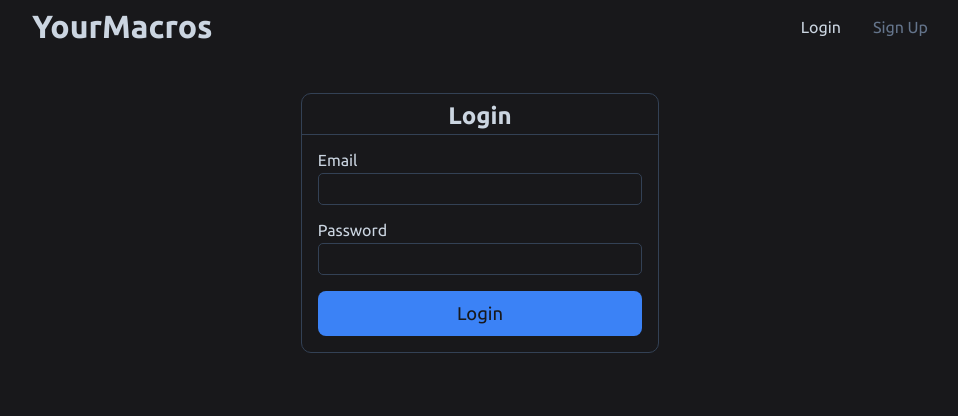
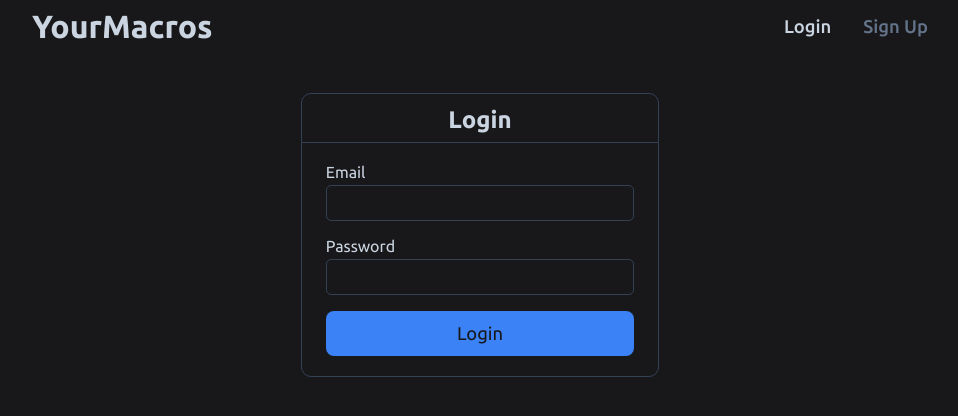
Before and after one commit to jonmico/your-macros, a React (Vite) app in the folder client/: page /login in a window 1280 px wide. Shown: the top 416 px of the page, without its empty margins (160-1118 px from the left). Built offline with nearby package versions, Linux system fonts and the light colour scheme.

Commit message:
Tweak some styling on login page.

```diff
--- a/client/src/components/header/header.module.css
+++ b/client/src/components/header/header.module.css
@@ -17,6 +17,8 @@
 
 .headerNav a {
   text-decoration: none;
+  font-weight: 500;
+  font-size: 1.15rem;
   color: var(--color-slate-500);
 }
 
--- a/client/src/pages/login/login.module.css
+++ b/client/src/pages/login/login.module.css
@@ -8,12 +8,12 @@
 
 .loginHeader {
   text-align: center;
-  padding: 0.5rem 0 0.25rem 0;
+  padding: 0.75rem 0 0.5rem 0;
   border-bottom: 1px solid var(--color-slate-700);
 }
 
 .loginFormFieldContainer {
-  padding: 1rem;
+  padding: 1.25rem 1.5rem;
   display: flex;
   flex-direction: column;
   gap: 1rem;
@@ -32,7 +32,7 @@
   border: 1px solid var(--color-slate-700);
   color: var(--color-slate-300);
   border-radius: 5px;
-  height: 2rem;
+  height: 2.25rem;
   padding: 0.5rem;
   font-size: 1rem;
 
```
